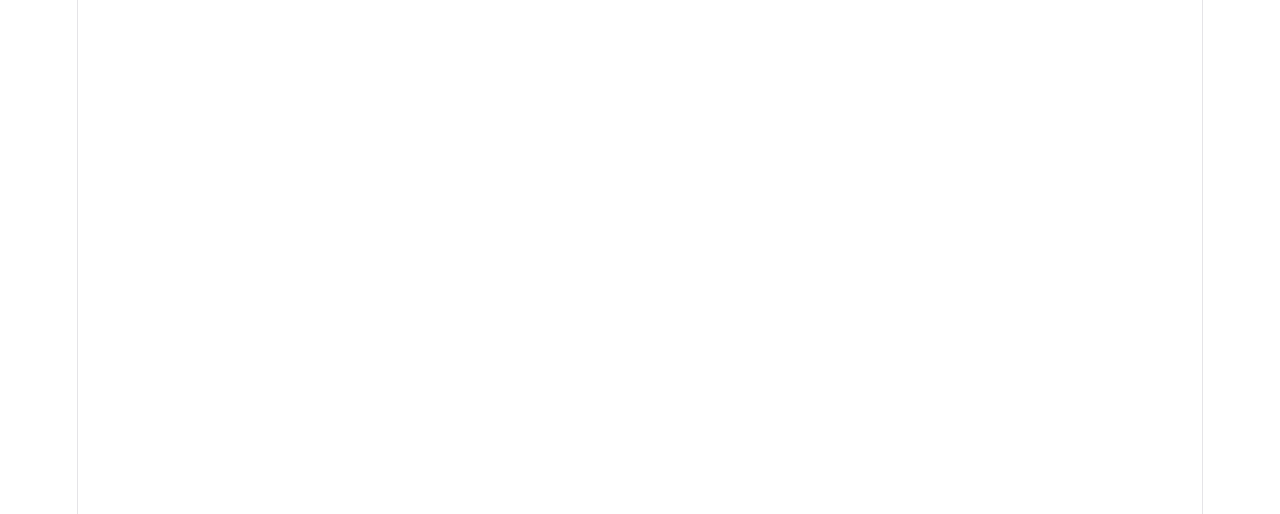
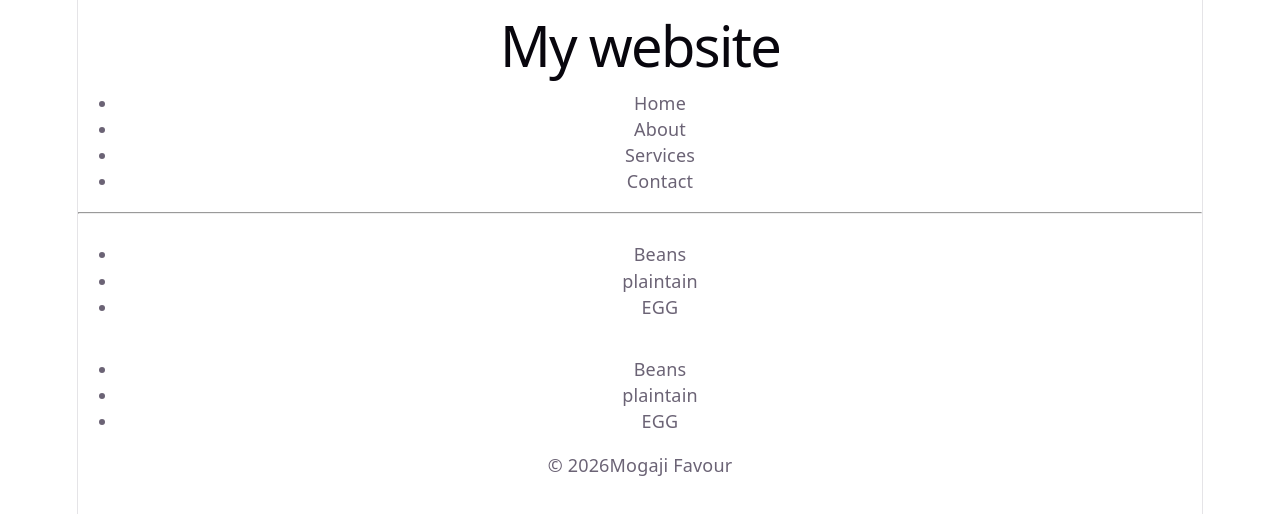
Before and after one commit to butterfly0204/first-react, a React (Vite) app in the folder my-react-app/: page / in a window 1280 px wide. Shown: the top 514 px of the page. Built offline with nearby package versions, Linux system fonts and the light colour scheme.

Commit message:
just the basics, workd on components

```diff
--- a/my-react-app/src/App.jsx
+++ b/my-react-app/src/App.jsx
@@ -1,6 +1,16 @@
+import Header from "./Header.jsx"
+import Footer from "./Footer.jsx"
+import Food from "./Food.jsx"
+function App() {
+  return(
+    <>
+    <Header/>
+   <Food/>
+   <Food/>
+   <Footer/>
 
-
-function App() {
+    </>
+  )
 
 
 }
--- /dev/null
+++ b/my-react-app/src/Food.jsx
@@ -0,0 +1,15 @@
+
+function Food(){
+    const food1 = "plaintain"
+    const food2 = "Egg"
+    return(
+        <ul>
+        <li>Beans</li>
+        <li>{food1}</li>
+        <li>{food2.toUpperCase()}</li>
+        </ul>
+    )
+
+}
+
+export default Food
--- /dev/null
+++ b/my-react-app/src/Footer.jsx
@@ -0,0 +1,12 @@
+
+
+function Footer(){
+    return(
+        <footer>
+            <p>&copy; {new Date().getFullYear()}Mogaji Favour</p>
+        </footer>
+
+    )
+}
+
+export default Footer
--- a/my-react-app/src/Header.jsx
+++ b/my-react-app/src/Header.jsx
@@ -4,6 +4,15 @@ function Header(){
 
         <header>
         <h1>My website</h1>
+        <nav>
+            <ul>
+                <li>Home</li>
+                <li>About</li>
+                <li>Services</li>
+                <li>Contact</li>
+            </ul>
+        </nav>
+        <hr />
         </header>
 
     )
```
